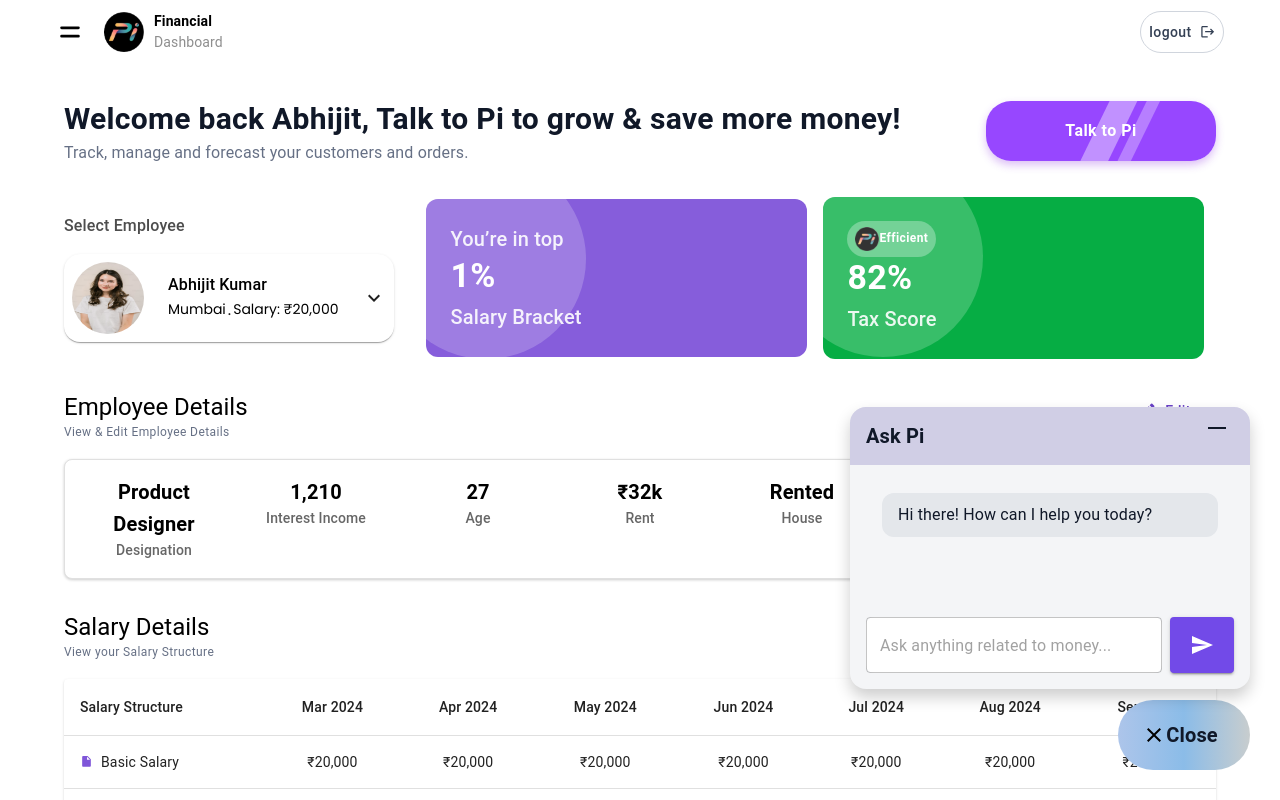
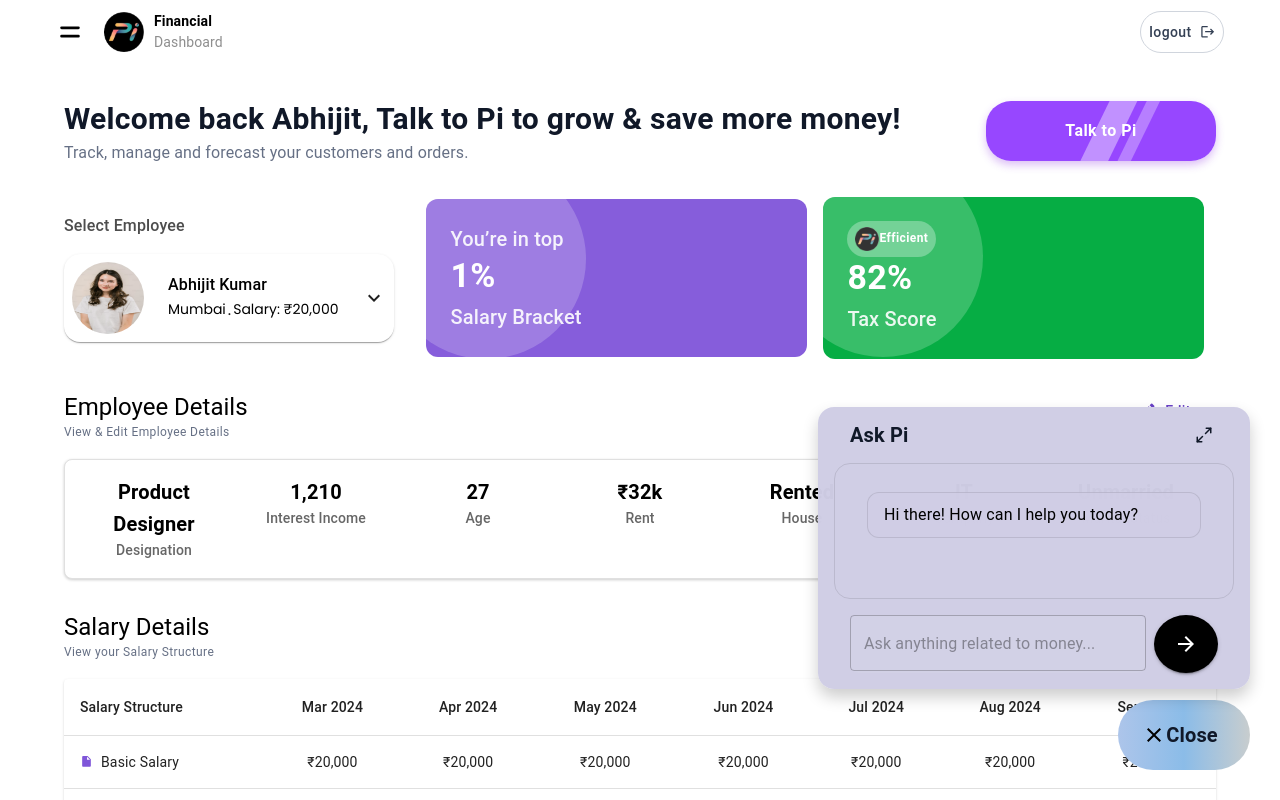
Before and after one commit to npcdazai/Pi-finance, a React (Vite) app: page / in a window 1280 px wide. Both pictures are taken after a click on the element "Ask". Shown: the top 800 px of the page. Built offline with nearby package versions, Linux system fonts and the light colour scheme.

Commit message:
ChatBot Css

```diff
--- a/src/components/UI/ChatBot.jsx
+++ b/src/components/UI/ChatBot.jsx
@@ -14,6 +14,8 @@ import MaximizeIcon from "@mui/icons-material/Maximize";
 import Avatar from "@mui/material/Avatar";
 import TextField from "@mui/material/TextField";
 import avtar from "../../../public/images/logo/logo.png"
+import ArrowForwardIcon from '@mui/icons-material/ArrowForward';
+import { FiMaximize2 } from "react-icons/fi";
 
 const ChatBot = () => {
     const [showChatbot, setShowChatbot] = useState(false);
@@ -153,9 +155,11 @@ const ChatBot = () => {
                         borderRadius: "16px",
                         overflow: "hidden",
                         boxShadow: "0px 8px 16px rgba(0, 0, 0, 0.2)",
-                        backgroundColor: "#F4F5F7",
+                        backgroundColor: "#d0cee5fa",
                         display: "flex",
                         flexDirection: "column",
+                        // p: 2,
+                        px:2
                     }}
                 >
                     {/* Chat Header */}
@@ -179,7 +183,7 @@ const ChatBot = () => {
                             size="small"
                             sx={{ color: "#101828" }}
                         >
-                            <MaximizeIcon />
+                            <FiMaximize2 />
                         </IconButton>
                     </Box>
 
@@ -192,6 +196,8 @@ const ChatBot = () => {
                             display: "flex",
                             flexDirection: "column",
                             gap: 1,
+                            border: "1px solid #0000001A",
+                            borderRadius: "16px"
                         }}
                     >
                         {messages.map((msg, index) => (
@@ -211,12 +217,15 @@ const ChatBot = () => {
                                         borderRadius: "12px",
                                         backgroundColor:
                                             msg.sender === "user"
-                                                ? "#724AE8"
-                                                : "#E4E7EB",
+                                                ? "#000000"
+                                                : "#D0CEE5CC",
                                         color:
                                             msg.sender === "user"
-                                                ? "white"
-                                                : "#101828",
+                                                ? "#fff"
+                                                : "#000",
+                                        border:
+                                            msg.sender === "user"
+                                                ? "none" : "1px solid #0000001A"
                                     }}
                                     primary={msg.text}
                                 />
@@ -238,7 +247,7 @@ const ChatBot = () => {
                             onChange={(e) => setUserMessage(e.target.value)}
                             placeholder="Ask anything related to money..."
                             sx={{
-                                backgroundColor: "white",
+                                backgroundColor: "#D2D1E6",
                                 borderRadius: "8px",
                             }}
                             onKeyDown={(e) => {
@@ -251,13 +260,16 @@ const ChatBot = () => {
                             variant="contained"
                             onClick={handleSendMessage}
                             sx={{
-                                backgroundColor: "#724AE8",
-                                "&:hover": {
-                                    backgroundColor: "#5a3abc",
-                                },
+                                backgroundColor: "#000000",
+                                width: "58px",
+                                height: "58px",
+                                borderRadius: "50%",
+                                // "&:hover": {
+                                //     backgroundColor: "#5a3abc",
+                                // },
                             }}
                         >
-                            <SendIcon />
+                            <ArrowForwardIcon />
                         </Button>
                     </Box>
                 </Box>
```
